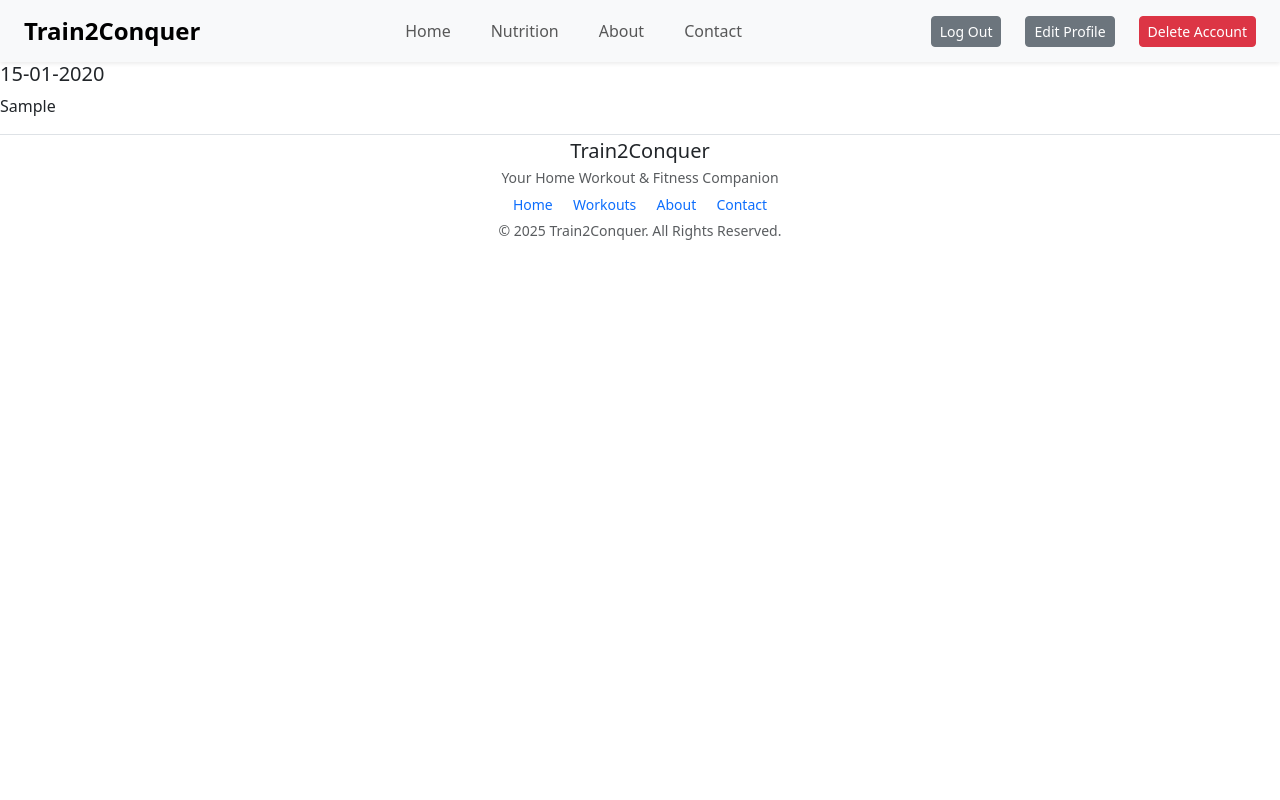
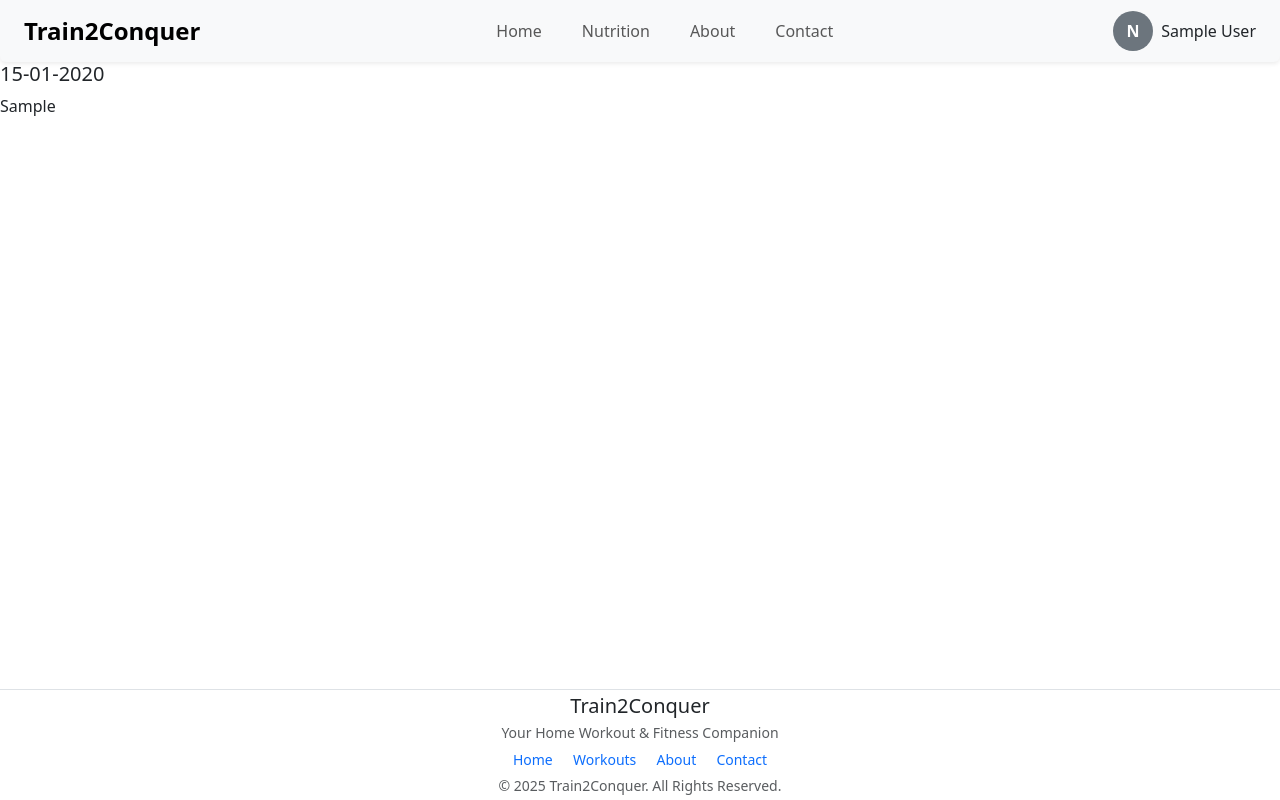
Before and after one commit to syedmatheen05/Train2Conquer, a Flask app: page / in a window 1280 px wide. Run offline with Flask 3, Linux system fonts and the light colour scheme; a user stored in the database is signed in; tables that the repository leaves empty hold one stand-in row (values such as "Sample post"); one stand-in notice (Sample message) is shown; some libraries are stand-ins or nearby versions.

Commit message:
added profile dropdown

```diff
--- a/main.py
+++ b/main.py
@@ -170,8 +170,13 @@ def register():
 @app.route("/fitness-profile",methods=["GET","POST"])
 @login_required
 def fitness_profile():
-    fitness_form=FitnessProfileform()
     profile=db.session.execute(db.select(FitnessProfile).where(FitnessProfile.user_id==current_user.id)).scalar_one_or_none()
+    if profile:
+        fitness_form=FitnessProfileform(obj=profile)
+        if profile.equipment:
+            fitness_form.equipment.data = profile.equipment.split(",")
+    else:
+        fitness_form = FitnessProfileform()
     if fitness_form.validate_on_submit():
         if profile:
             # Update existing profile
@@ -185,6 +190,7 @@ def fitness_profile():
             profile.equipment = ",".join(fitness_form.equipment.data)
         else:
             #create new profile
+            fitness_form=FitnessProfileform()
             profile=FitnessProfile(user_id=current_user.id,
                                        dob=fitness_form.dob.data,
                                        height=fitness_form.height.data,
@@ -243,5 +249,9 @@ def home():
         return render_template("home.html",workout_plans=workout_plans)
     return render_template("dashboard.html")
 
+@app.route("/about")
+def about():
+    return render_template("about.html")
+
 if __name__=="__main__":
     app.run(debug=False, port=5002)
--- a/static/css/style.css
+++ b/static/css/style.css
@@ -21,3 +21,13 @@ ul {
 nav{
     min-height: 40px;
 }
+@media (min-width: 992px) {
+    .navbar .dropdown:hover .dropdown-menu {
+        display: block;
+        margin-top: 0;
+    }
+}
+.profile-dropdown {
+    left: auto !important;
+    right: 0 !important;
+}
--- a/templates/fitness-profile.html
+++ b/templates/fitness-profile.html
@@ -5,5 +5,4 @@
     {{ render_form(form) }}
 {% endblock %}
 <script>
-
 </script>
--- a/templates/footer.html
+++ b/templates/footer.html
@@ -1,22 +1,15 @@
 <footer class="border-top py-1 mt-2">
     <div class="container">
         <div class="text-center">
-
             <h5 class="mb-1">Train2Conquer</h5>
-
-        <p class="text-muted mb-1 small">
-            Your Home Workout & Fitness Companion
-        </p>
-
+            <p class="text-muted mb-1 small">Your Home Workout & Fitness Companion</p>
             <div class="mb-1">
                 <a href="{{url_for('home')}}" class="text-decoration-none mx-2 small">Home</a>
                 <a href="#" class="text-decoration-none mx-2 small">Workouts</a>
-            <a href="#" class="text-decoration-none mx-2 small">About</a>
+                <a href="{{url_for('about')}}" class="text-decoration-none mx-2 small">About</a>
                 <a href="#" class="text-decoration-none mx-2 small">Contact</a>
             </div>
-        <p class="text-muted mb-0 small">
-            © 2025 Train2Conquer. All Rights Reserved.
-        </p>
+            <p class="text-muted mb-0 small"> © 2025 Train2Conquer. All Rights Reserved.</p>
         </div>
     </div>
 </footer>
--- a/templates/home.html
+++ b/templates/home.html
@@ -7,14 +7,39 @@
     <link rel="stylesheet" href="{{url_for('static',filename='css/style.css')}}">
     <title>Home</title>
 </head>
-<body>
-    {% include 'navbar.html'%}
-        {% for workout in workout_plans %}
+<body class="d-flex flex-column min-vh-100">
+{% include 'navbar.html' %}
+{% for workout in workout_plans %}
             <div class="workout-plan">
                 <h5>{{ workout.created_at.strftime("%d-%m-%Y") }}</h5>
                 <p>{{ workout.plan }}</p>
             </div>
-        {% endfor %}
-    {% include 'footer.html' %}
+{% endfor %}
+<main class="flex-grow-1 d-flex align-items-center">
+<div class="container">
+    <div class="row justify-content-center">
+        <div class="col-lg-5 col-md-7 col-sm-10">
+            {% with messages = get_flashed_messages(with_categories=true) %}
+                {% if messages %}
+                    {% for category,message in messages %}
+                        <div id="flash-messages" class="alert alert-{{category}}">
+                            {{ message }}
+                        </div>
+                    {% endfor %}
+                {% endif %}
+            {% endwith %}
+        </div>
+    </div>
+</div>
+</main>
+{% include "footer.html" %}
+    {{ bootstrap.load_js() }}
+    <script src="{{url_for('static',filename='js/script.js')}}"></script>
+    <script>
+        setTimeout(function(){let flash=document.getElementById("flash-messages");
+                if(flash){
+                    flash.remove();
+                }} ,2000);
+    </script>
 </body>
 </html>
--- a/templates/navbar.html
+++ b/templates/navbar.html
@@ -1,6 +1,5 @@
-
-<nav class="navbar navbar-expand-lg bg-light shadow-sm sticky-top">
-        <div class="container-fluid px-4">
+<nav class="navbar navbar-expand-lg bg-light shadow-sm rounded-bottom sticky-top">
+    <div class="container-fluid px-4">
         <!-- Logo -->
         <a class="navbar-brand fw-bold fs-4" href="#">Train2Conquer</a>
         <!-- Mobile Toggle -->
@@ -21,27 +20,74 @@
                     <a class="nav-link" href="#">Nutrition</a>
                 </li>
                 <li class="nav-item">
-                    <a class="nav-link" href="#">About</a>
+                    <a class="nav-link" href="{{url_for('about')}}">About</a>
                 </li>
                 <li class="nav-item">
                     <a class="nav-link" href="#">Contact</a>
                 </li>
             </ul>
             <!-- Right Side -->
-            <div class="d-flex align-items-center gap-4">
-                {% if current_user.is_authenticated %}
-                    <a href="{{url_for('logout')}}" class="btn btn-secondary btn-sm">Log Out</a>
-                    <a href="{{url_for('fitness_profile')}}" class="btn btn-secondary btn-sm">Edit Profile</a>
-                    <form action="{{ url_for('delete_account') }}" method="POST">
-                        <button class="btn btn-danger btn-sm" type="submit">Delete Account</button>
-                    </form> <!-- <a> tag will always send GET request -->
-                {% else %}
-                    <a href="{{url_for('login')}}" class="btn btn-dark btn-sm">Log In</a>
-                    <a href="{{url_for('register')}}" class="btn btn-outline-dark btn-sm">Sign Up</a>
-                {% endif %}
-            </div>
+          <!-- Right Side -->
+    <div class="d-flex align-items-center">
+        {% if current_user.is_authenticated %}
+        <div class="dropdown">
+            <!-- Profile -->
+            <a href="#"
+               class="d-flex align-items-center text-decoration-none"
+               data-bs-toggle="dropdown"
+               aria-expanded="false">
+                <!-- DP -->
+                <div class="rounded-circle bg-secondary text-white d-flex align-items-center justify-content-center fw-bold me-2"
+                     style="width: 40px; height: 40px;">
+                    {{ current_user.email[0].upper() }}
+                </div>
+                <!-- Email -->
+                <span class="text-dark">
+                    {{ current_user.name }}
+                </span>
 
+            </a>
+            <!-- Dropdown Menu -->
+            <ul class="dropdown-menu shadow profile-dropdown">
+                <!-- Email -->
+                <li>
+                    <h6 class="dropdown-header">
+                        {{ current_user.email }}
+                    </h6>
+                </li>
+                <li><hr class="dropdown-divider"></li>
+                <!-- Edit Profile -->
+                <li>
+                    <a class="dropdown-item" href="{{ url_for('fitness_profile') }}">✏️ Edit Profile</a>
+                </li>
+                <!-- Account Settings -->
+                <li>
+                    <a class="dropdown-item" href="#">⚙️ Account Settings</a>
+                </li>
+                <!-- Privacy -->
+                <li>
+                    <a class="dropdown-item" href="#">🔒 Privacy & Security</a>
+                </li>
+                <li><hr class="dropdown-divider"></li>
+                <!-- Logout -->
+                <li>
+                    <a class="dropdown-item" href="{{ url_for('logout') }}">🚪 Log Out</a>
+                </li>
+                <!-- Delete -->
+                <li>
+                    <form action="{{ url_for('delete_account') }}"
+                          method="POST">
+                        <button class="dropdown-item text-danger" type="submit"> 🗑️ Delete Account</button>
+                    </form>
+                </li>
+            </ul>
         </div>
-
+        {% else %}
+            <a href="{{ url_for('login') }}" class="btn btn-dark btn-sm me-2">Log In</a>
+            <a href="{{ url_for('register') }}" class="btn btn-outline-dark btn-sm">Sign Up</a>
+        {% endif %}
     </div>
+</div>
+</div>
+</div>
 </nav>
--- a/templates/register.html
+++ b/templates/register.html
@@ -3,7 +3,7 @@
 {% block title %}Register{% endblock %}
 {% block content %}
     <br>
-    <div class="card shadow-sm border-0 p-4">
+    <div class="card shadow border-0 p-4">
         <h2 class="text-center mb-4">Sign Up</h2>
         {{ render_form(form) }}
         <br>
--- a/templates/verify_otp.html
+++ b/templates/verify_otp.html
@@ -7,7 +7,7 @@
         <h2 class="text-center mb-4">Verify OTP</h2>
         {{ render_form(form) }}
         <p id="timer" class="mt-3">Resend OTP in <span id="countdown">30</span> seconds</p><br>
-        <a id="resend-btn" class="btn btn-secondary btn-sm w-auto d-inline-block d-none" href="{{url_for('resend_otp')}}">Resend Code</a>
+        <a id="resend-btn" class="btn btn-secondary btn-sm w-auto d-inline-block d-none" href="{{url_for('resend_otp')}}" style="display:none;">Resend Code</a>
     </div>
 <script>
     let seconds={{ remaining | tojson }};
```
Also changed, not shown: templates/about.html (+114 -0 lines). Lines whose indentation alone changed are shown as unchanged.
